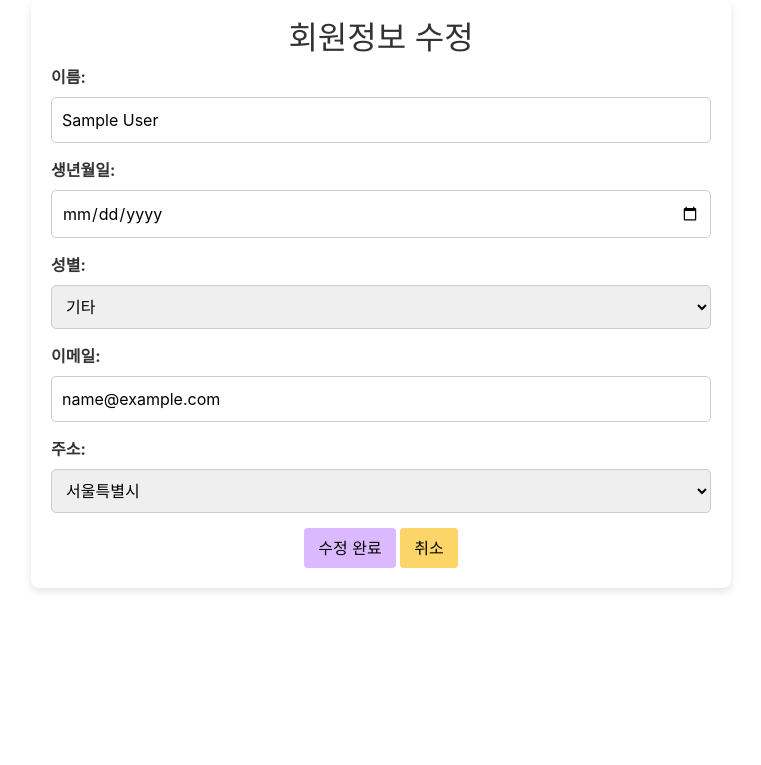
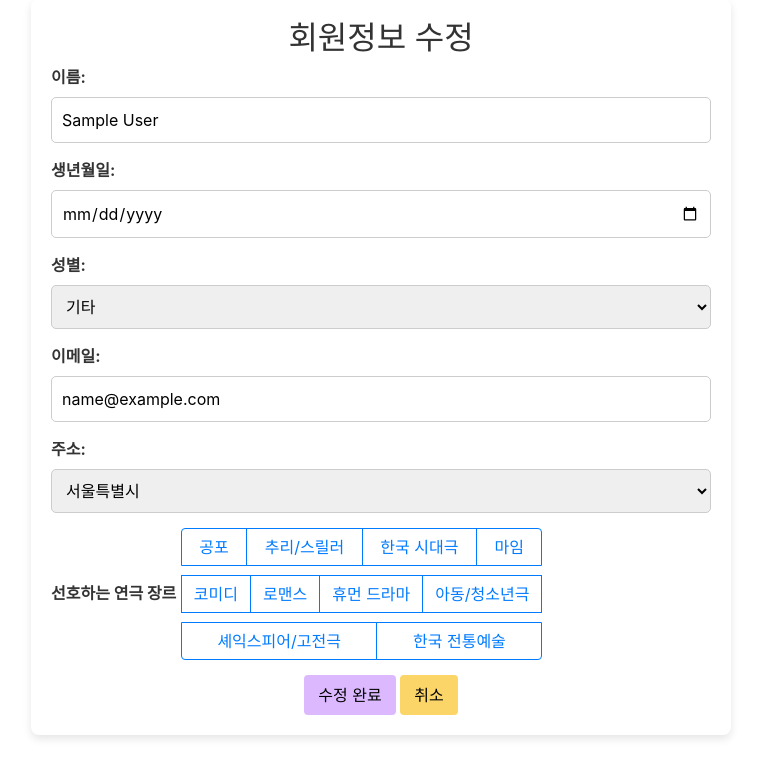
Before and after one commit to DaYeong-tasha/conch-of-theater, a Django app: page /accounts/profile/edit/ in a window 1280 px wide. Shown: the part 152-917 px from the top of the page, without its empty margins (259-1020 px from the left). Before the commit the page ends 744 px from the top, so only its background shows below. Run offline with Django 5.2, Linux system fonts and the light colour scheme; the visitor is signed in with stand-in values (Sample User, id 1); data comes from the database, SQL or seed files in the repository; some libraries are stand-ins or nearby versions; some web fonts are replaced.

Commit message:
마이페이지)즐겨찾기 수정 회원정보수정) 장르 폼 추가

```diff
--- a/accounts/forms.py
+++ b/accounts/forms.py
@@ -44,21 +44,19 @@ ADDRESS_CHOICES = [
 class UserProfileForm(forms.ModelForm):
     class Meta:
         model = Users
-        fields = ['fullname', 'email', 'birth', 'gender', 'my_actor', 'my_play_keyword', 'my_play_mood', 'address',
-                  'my_genre']
+        fields = ['fullname', 'email', 'birth', 'gender', 'address', 'my_genre', 'my_actor']
         widgets = {
             'birth': forms.DateInput(attrs={'type': 'date'}),
             'gender': forms.Select(choices=GENDER_CHOICES),  # 성별 선택 드롭다운
             'address': forms.Select(choices=ADDRESS_CHOICES),  # 지역 선택 드롭다운
             'my_actor': forms.TextInput(attrs={'placeholder': '배우를 입력하세요'}),
+            'my_genre': forms.TextInput(attrs={'type': 'hidden', 'id': 'my_genre_input'}),
         }
 
 
     def __init__(self, *args, **kwargs):
         super().__init__(*args, **kwargs)
         self.fields['my_actor'].required = False
-        self.fields['my_play_keyword'].required = False
-        self.fields['my_play_mood'].required = False
         self.fields['my_genre'].required = False
 
 
--- a/accounts/views.py
+++ b/accounts/views.py
@@ -221,7 +221,7 @@ def mypage_update(request):
 
             # JSONField 및 CharField 처리
             user.my_play_keyword = form.cleaned_data.get('my_play_keyword') or []  # 선택된 키워드
-            #user.my_actor = form.cleaned_data.get('my_actor') or "없음"  # 선택된 배우 (없으면 기본값)
+            user.my_genre = form.cleaned_data.get('my_genre') or ""  # 선호 장르 처리 (콤마로 저장)
 
             user.save()  # 수정된 데이터 저장
             form.save_m2m()  # ManyToMany 관계 저장
--- a/templates/accounts/profile_edit.html
+++ b/templates/accounts/profile_edit.html
@@ -126,6 +126,30 @@
                 {{ form.address }}
             </div>
 
+            <div class="form-group">
+                <label for="my_genre" class="form-label">선호하는 연극 장르</label>
+                <div id="my_genre" class="btn-group-vertical" role="group">
+                    <div class="btn-group" style="margin-bottom: 10px;">
+                        <button type="button" class="btn btn-outline-primary" data-toggle="button" aria-pressed="false" autocomplete="off">공포</button>
+                        <button type="button" class="btn btn-outline-primary" data-toggle="button" aria-pressed="false" autocomplete="off">추리/스릴러</button>
+                        <button type="button" class="btn btn-outline-primary" data-toggle="button" aria-pressed="false" autocomplete="off">한국 시대극</button>
+                        <button type="button" class="btn btn-outline-primary" data-toggle="button" aria-pressed="false" autocomplete="off">마임</button>
+                    </div>
+                    <div class="btn-group" style="margin-bottom: 10px;">
+                        <button type="button" class="btn btn-outline-primary" data-toggle="button" aria-pressed="false" autocomplete="off">코미디</button>
+                        <button type="button" class="btn btn-outline-primary" data-toggle="button" aria-pressed="false" autocomplete="off">로맨스</button>
+                        <button type="button" class="btn btn-outline-primary" data-toggle="button" aria-pressed="false" autocomplete="off">휴먼 드라마</button>
+                        <button type="button" class="btn btn-outline-primary" data-toggle="button" aria-pressed="false" autocomplete="off">아동/청소년극</button>
+                    </div>
+                    <div class="btn-group">
+                        <button type="button" class="btn btn-outline-primary" data-toggle="button" aria-pressed="false" autocomplete="off">셰익스피어/고전극</button>
+                        <button type="button" class="btn btn-outline-primary" data-toggle="button" aria-pressed="false" autocomplete="off">한국 전통예술</button>
+                    </div>
+                </div>
+                <input type="hidden" name="my_genre" id="my_genre_input" value="{{ form.my_genre.value|default:'' }}">
+            </div>
+
+
 
 
             <div class="form-actions">
@@ -140,5 +164,17 @@
         document.querySelector("form").onsubmit = function() {
             window.location.href = "{% url 'profile' %}";
         }
+
+        // 장르 버튼 클릭 시 선택된 값을 업데이트
+        document.querySelectorAll('#my_genre .btn').forEach(button => {
+            button.addEventListener('click', () => {
+                const selectedGenres = [];
+                document.querySelectorAll('#my_genre .btn.active').forEach(activeBtn => {
+                    selectedGenres.push(activeBtn.textContent.trim());
+                });
+                document.getElementById('my_genre_input').value = selectedGenres.join(',');
+            });
+        });
+
     </script>
 {% endblock %}
```
Also changed, not shown: templates/accounts/profile_reviews_list.html (+5 -5 lines).
